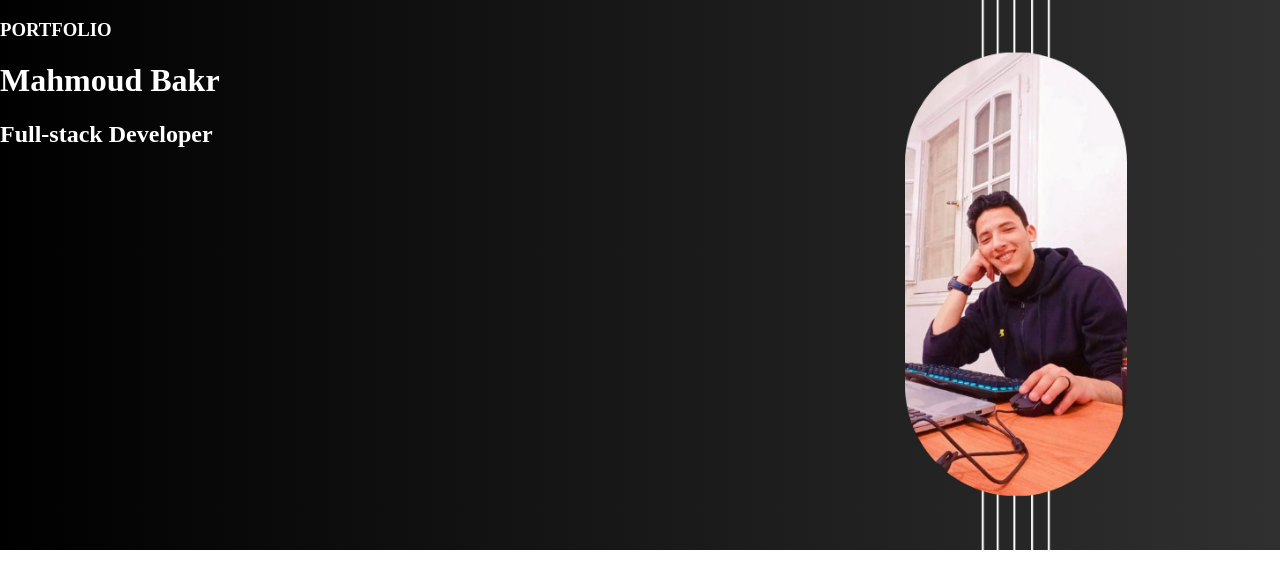
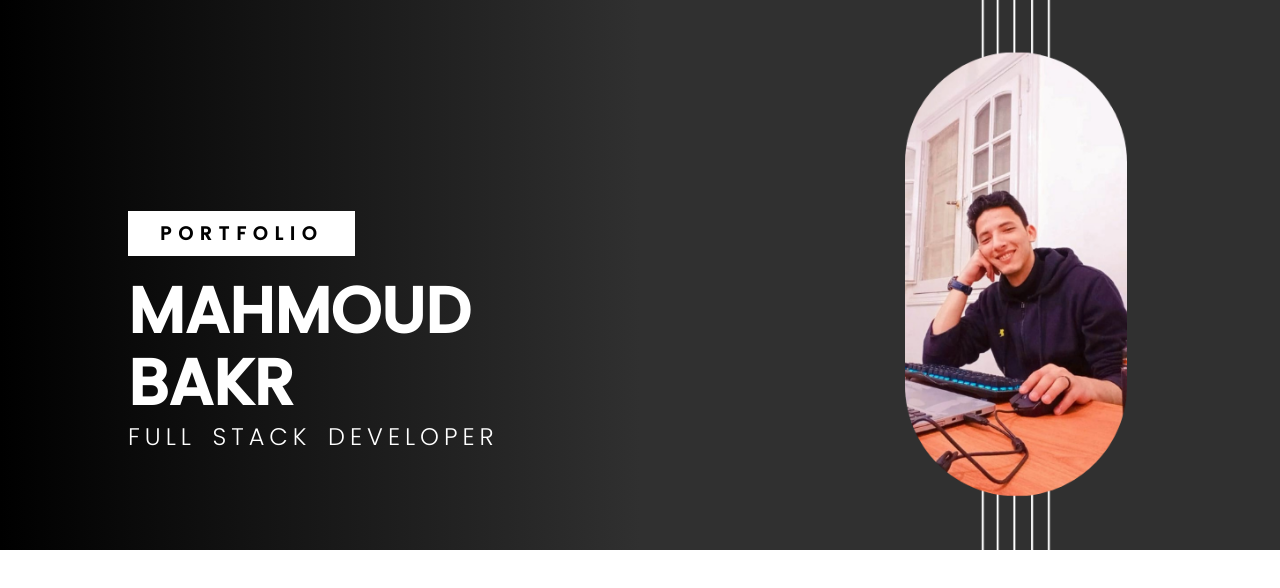
Before and after one commit to MahmoudBakr23/new-portfolio, a React (Create React App) app: page / in a window 1280 px wide. Shown: the top 588 px of the page. Built offline with nearby package versions, Linux system fonts and the light colour scheme.

Commit message:
Styled the Home page

```diff
--- a/src/Components/Home.js
+++ b/src/Components/Home.js
@@ -1,14 +1,13 @@
-import { Container } from "./Styles/Home.styled";
-import { ImgContainer } from "./Styles/Home.styled";
+import { ImgContainer, HomeDiv, Container, PorText, NameHeading, SubHeading } from "./Styles/Home.styled";
 
 const  Home = () => {
     return(
         <Container right>
-            <div>
-                <h3>PORTFOLIO</h3>
-                <h1>Mahmoud Bakr</h1>
-                <h2>Full-stack Developer</h2>
-            </div>
+            <HomeDiv>
+                <PorText>PORTFOLIO</PorText>
+                <NameHeading>MAHMOUD BAKR</NameHeading>
+                <SubHeading>FULL STACK DEVELOPER</SubHeading>
+            </HomeDiv>
             <ImgContainer />
         </Container>
     )
--- a/src/Components/Styles/Home.styled.js
+++ b/src/Components/Styles/Home.styled.js
@@ -1,14 +1,51 @@
 import styled from "styled-components";
-import myImg from "../../my_picture.png"
+import myImg from "../../my_picture.png";
+
 
 const Container = styled.div`
+    @import url('https://fonts.googleapis.com/css2?family=Poppins:wght@200;300;500&family=Source+Sans+Pro:wght@200;300;400;600;700;900&display=swap');
     display: flex;
     justify-content: space-between;
-    background-image: ${props => props.right ? "linear-gradient(to right, black , #303030)" : "linear-gradient(to left, black , #303030)"};
+    background-image: ${props => props.right ? "linear-gradient(to right, black, #303030, #303030)" : "linear-gradient(to left, black, #303030, #303030)"};
     color: white;
     padding: 0;
     margin: 0;
-`;
+    font-family: 'Poppins', sans-serif;
+`
+
+const HomeDiv = styled.div`
+    padding: 6rem 8rem;
+    align-self: flex-end;
+    display: flex;
+    flex-direction: column;
+    align-items: flex-start;
+`
+
+const PorText = styled.h3`
+    background-color: white;
+    color: black;
+    font-weight: 600;
+    letter-spacing: 7px;
+    text-align: center;
+    padding: 0.5rem 2rem;
+`
+
+const NameHeading = styled.h1`
+    font-size: 4rem;
+    font-weight: 800;
+    width: min-content;
+    height: fit-content;
+    margin: 0;
+    line-height: 4.5rem;
+`
+
+const SubHeading = styled.h2`
+    font-size: 1.5rem;
+    font-weight: 300;
+    word-spacing: 5px;
+    letter-spacing: 5px;
+    margin: 0;
+`
 
 const ImgContainer = styled.div`
     margin: 0 4rem;
@@ -19,4 +56,4 @@ const ImgContainer = styled.div`
     background-position: 100% 50%;
 `
 
-export { Container, ImgContainer }
+export { Container, ImgContainer, HomeDiv, NameHeading, PorText, SubHeading }
```
